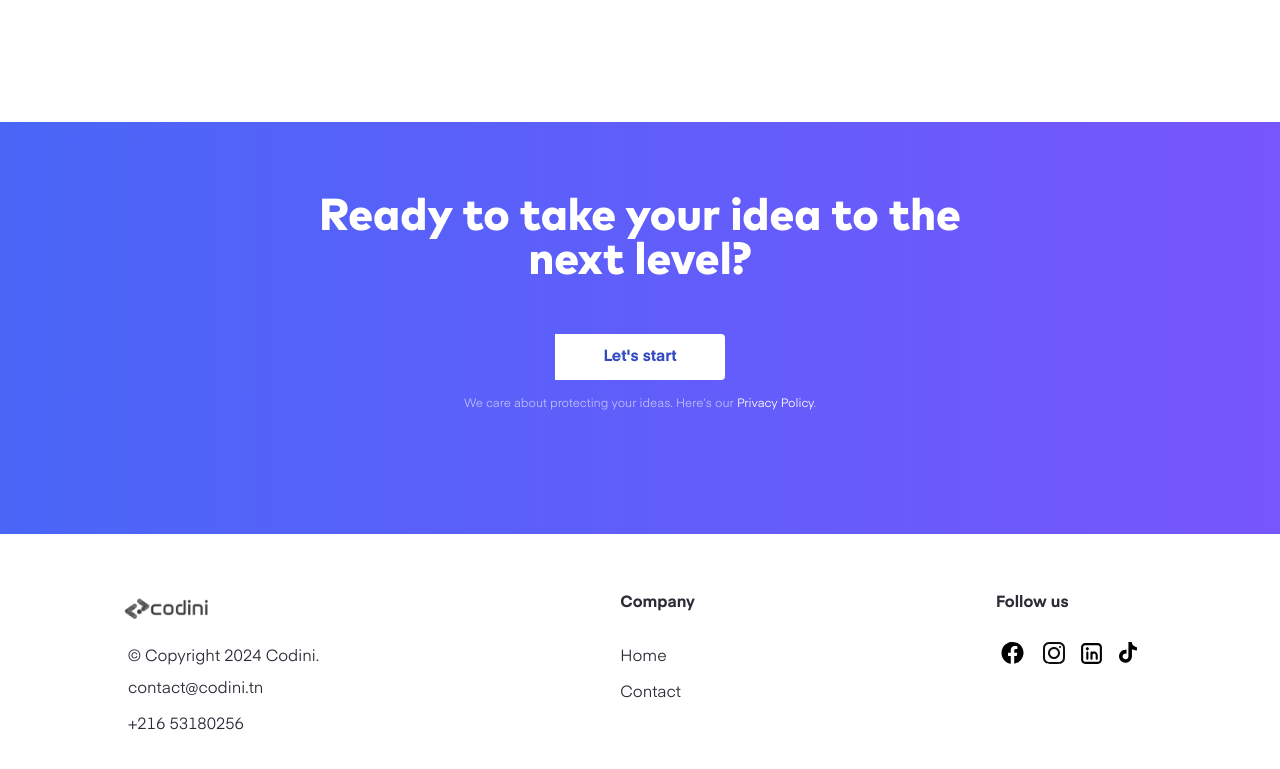
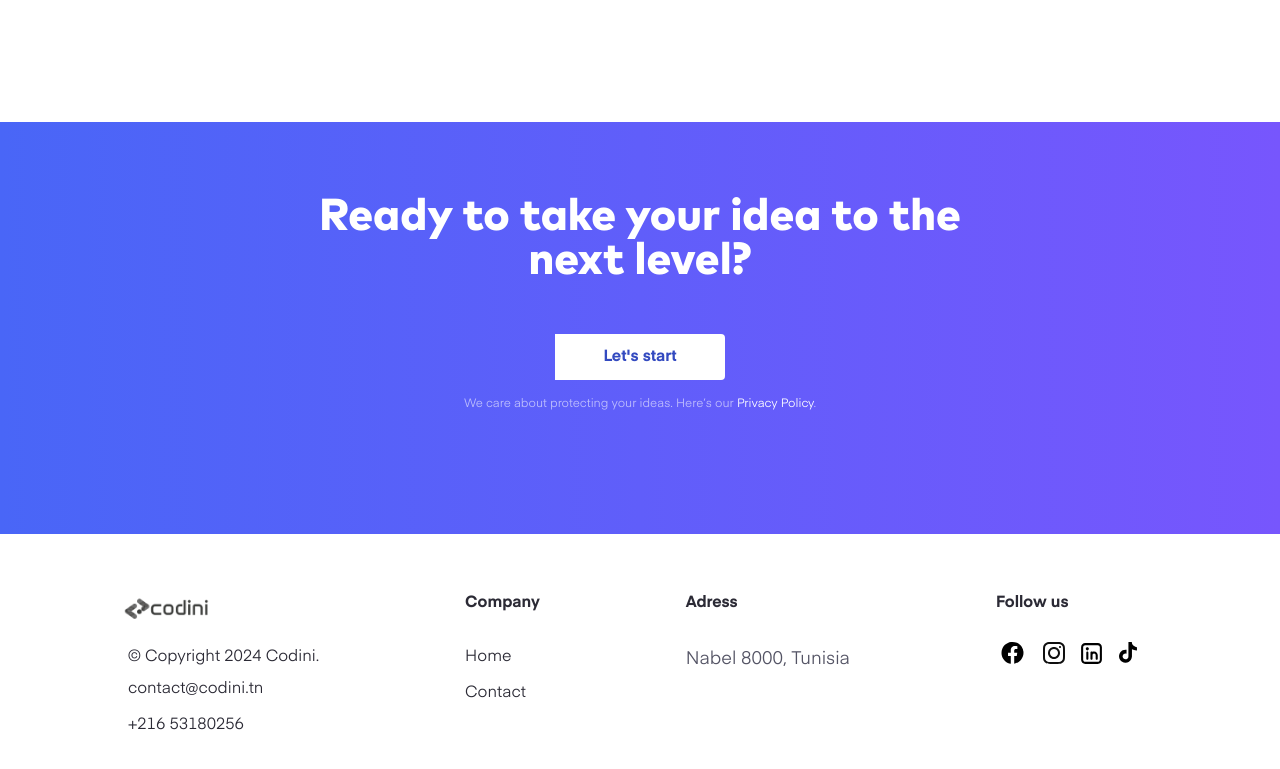
Before and after one commit to Codini-Inc/codini-website, a Next.js app: page / in a window 1280 px wide. Shown: the part 4176-4945 px from the top of the page. Built offline with nearby package versions, Linux system fonts and the light colour scheme.

Commit message:
Update Footer.tsx

```diff
--- a/components/common/Footer.tsx
+++ b/components/common/Footer.tsx
@@ -60,6 +60,10 @@ const Footer: NextPage = () => {
             Contact
           </Link>
         </div>
+        <div className={styles['footer__links-wrapper']}>
+          <h6 className={styles.footer__heading}>Adress</h6>
+          <p>Nabel 8000, Tunisia</p>
+        </div>
         <div className={styles.footer__sm}>
           <h6 className={styles.footer__heading}>Follow us</h6>
           <div className={styles['footer__sm-wrapper']}>
```
